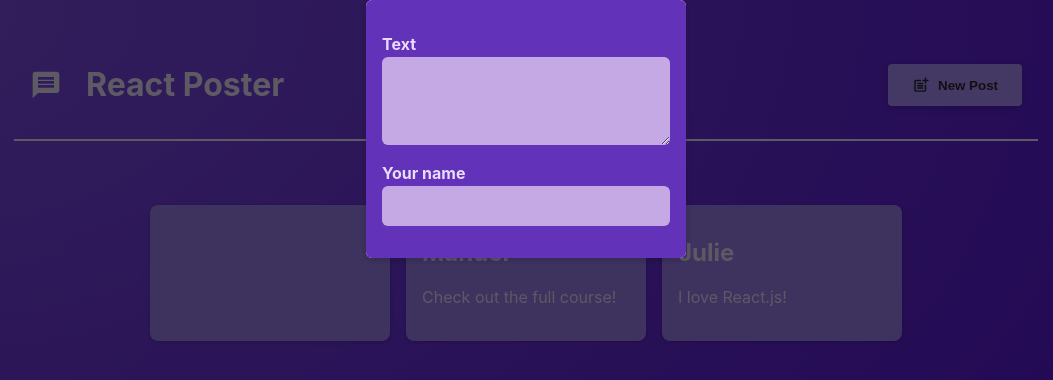
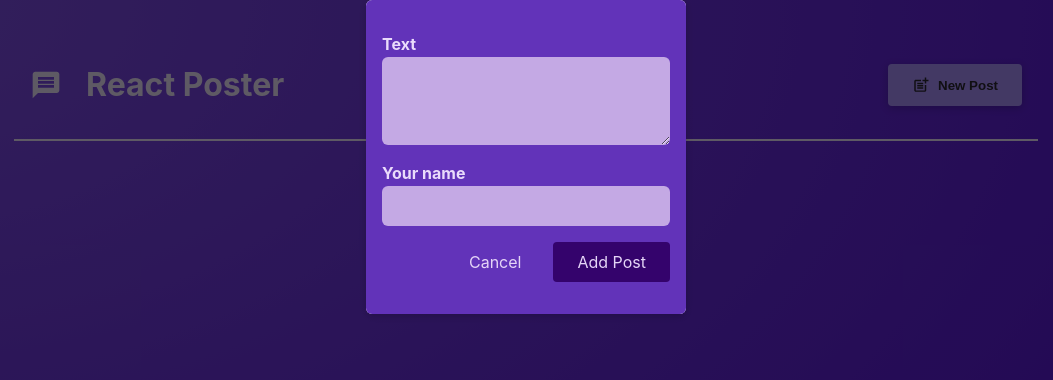
Before and after one commit to carl-parrish/react-crash-course, a React (Vite) app: page / in a window 1280 px wide. Both pictures are taken after a click on the button "New Post". Shown: the top 380 px of the page, without its empty margins (114-1167 px from the left). Built offline with nearby package versions, Linux system fonts and the light colour scheme.

Commit message:
feat: dynamically create post list

```diff
--- a/src/components/NewPost.jsx
+++ b/src/components/NewPost.jsx
@@ -1,22 +1,47 @@
+import { useState } from "react";
 import styles from "./NewPost.module.css";
 import PropTypes from "prop-types";
 
 NewPost.propTypes = {
-  onBodyChange: PropTypes.func.isRequired,
-  onAuthorChange: PropTypes.func.isRequired,
+  onAddPost: PropTypes.func,
+  onCancel: PropTypes.func,
 };
 
-function NewPost({ onBodyChange, onAuthorChange }) {
+function NewPost({ onCancel, onAddPost }) {
+  const [enteredBody, setEnteredBody] = useState("");
+  const [enteredAuthor, setEnteredAuthor] = useState("");
+
+  const changeBodyHandler = (event) => setEnteredBody(event.target.value);
+  const changeAuthorHandler = (event) => setEnteredAuthor(event.target.value);
+  const submitHandler = (event) => {
+    event.preventDefault();
+    const postData = {
+      body: enteredBody,
+      author: enteredAuthor,
+    };
+    onAddPost(postData);
+    onCancel();
+  };
+
+  // onBodyChange={changeBodyHandler}
+  // onAuthorChange={changeAuthorHandler}
+
   return (
-    <form className={styles.form}>
+    <form className={styles.form} onSubmit={submitHandler}>
       <p>
         <label htmlFor="body">Text</label>
-        <textarea id="body" required rows={3} onChange={onBodyChange} />
+        <textarea id="body" required rows={3} onChange={changeBodyHandler} />
       </p>
 
       <p>
         <label htmlFor="name">Your name</label>
-        <input type="text" id="name" required onChange={onAuthorChange} />
+        <input type="text" id="name" required onChange={changeAuthorHandler} />
+      </p>
+      <p className={styles.actions}>
+        <button type="button" onClick={onCancel}>
+          Cancel
+        </button>
+        <button type="submit">Add Post</button>
       </p>
     </form>
   );
--- a/src/components/PostsList.jsx
+++ b/src/components/PostsList.jsx
@@ -1,11 +1,10 @@
 import PropTypes from "prop-types";
+import { useState } from "react";
 
 import Modal from "./Modal";
 import NewPost from "./NewPost";
 import Post from "./Post";
 import styles from "./PostsList.module.css";
-
-import { useState } from "react";
 
 PostsList.propTypes = {
   isPosting: PropTypes.bool,
@@ -13,33 +12,31 @@ PostsList.propTypes = {
 };
 
 function PostsList({ isPosting, onStopPosting }) {
-  const [enteredBody, setEnteredBody] = useState("");
-  const [enteredAuthor, setEnteredAuthor] = useState("");
+  const [posts, setPosts] = useState([]);
 
-  function changeBodyHandler(event) {
-    setEnteredBody(event.target.value);
-  }
-
-  function changeAuthorHandler(event) {
-    setEnteredAuthor(event.target.value);
-  }
+  const addPostHandler = (postData) => {
+    setPosts((prevPosts) => {
+      return [postData, ...prevPosts];
+    });
+  };
 
   return (
     <>
       {isPosting && ( // Conditional rendering
         <Modal onClose={onStopPosting}>
-          <NewPost
-            onBodyChange={changeBodyHandler}
-            onAuthorChange={changeAuthorHandler}
-          />
+          <NewPost onAddPost={addPostHandler} onCancel={onStopPosting} />
         </Modal>
       )}
 
-      <ul className={styles.posts}>
-        <Post author={enteredAuthor} body={enteredBody} />
-        <Post author="Manuel" body="Check out the full course!" />
-        <Post author="Julie" body="I love React.js!" />
-      </ul>
+      {/* The posts list */}
+      {posts.length > 0 && (
+        <ul className={styles.posts}>
+          {posts.map((post, index) => (
+            <Post key={index} author={post.author} body={post.body} />
+          ))}
+        </ul>
+      )}
+      {posts.length === 0 && <p className={styles.noPosts}>No posts yet!</p>}
     </>
   );
 }
--- a/src/components/PostsList.module.css
+++ b/src/components/PostsList.module.css
@@ -8,3 +8,10 @@
   grid-template-columns: repeat(3, 30%);
   justify-content: center;
 }
+
+.noPosts {
+  text-align: center;
+  font-size: 1.5rem;
+  margin: 2rem;
+  color: white;
+}
```
Lines whose indentation alone changed are shown as unchanged.
